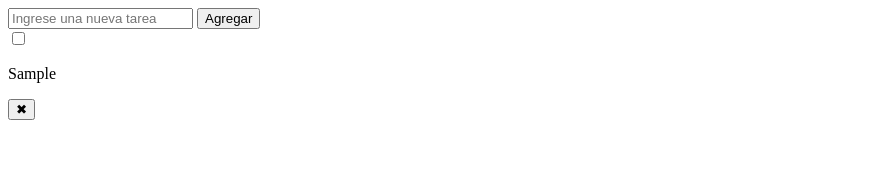
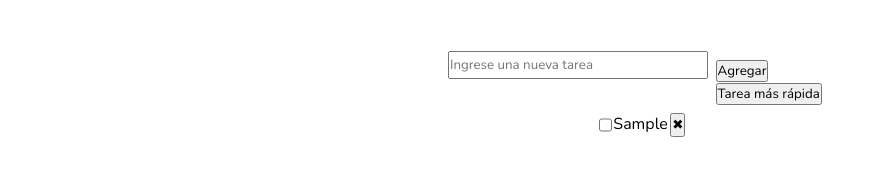
Before and after one commit to IanJolo/TP2_TODOLIST_Berman_Jolodovsky, a plain HTML site: page index.html in a window 1280 px wide. Both pictures are taken after typing "Sample" into the empty fields and a click on the button "Agregar". Shown: the whole page, without its empty margins (0-877 px from the left). Drawn offline with nearby package versions, Linux system fonts and the light colour scheme.

Commit message:
gran avance, falta los estilos

```diff
--- a/app.js
+++ b/app.js
@@ -6,7 +6,7 @@ let contador = 0;
 
 function AgregarTarea() {
     if (nuevaTarea.value.trim() === "") {
-        mensaje.innerText = "No podes agregar una tarea vacía";
+        mensaje.innerHTML = "No podes agregar una tarea vacía";
         mensaje.style.color = "red";
         return;
     }
@@ -30,9 +30,9 @@ function crearObjetoTarea(titulo) {
 }
 
 function mostrarListaTareas() {
-    let contenidoHTML = ""; // Inicializamos la variable correctamente
+    let textoDiv = "";
 
-    arrayTareas.forEach(tarea => {
+        arrayTareas.forEach(tarea => {
         let chequeado = "";
         let tachado = "";
 
@@ -41,23 +41,22 @@ function mostrarListaTareas() {
             tachado = "text-decoration: line-through;";
         }
 
-        contenidoHTML += `
+        textoDiv += `
             <div class="tarea">
                 <input type="checkbox" ${chequeado} onclick="marcarTarea(${tarea.id})">
                 <p style="${tachado}">${tarea.titulo}</p>
-                <button onclick="eliminarTarea(${tarea.id})">✖</button>
+                <button class="botonEliminar" onclick="eliminarTarea(${tarea.id})">✖</button>
             </div>
         `;
     });
 
-    mostrarTareas.innerHTML = contenidoHTML;
+    mostrarTareas.innerHTML = textoDiv;
 }
 
 function marcarTarea(idTarea) {
     for (let i = 0; i < arrayTareas.length; i++) {
         if (arrayTareas[i].id === idTarea) {
             arrayTareas[i].estaTachada = !arrayTareas[i].estaTachada;
-            arrayTareas[i].fechaTachada = arrayTareas[i].estaTachada ? new Date().toLocaleString() : "";
             mostrarListaTareas();
         }
     }
@@ -66,8 +65,34 @@ function marcarTarea(idTarea) {
 function eliminarTarea(idTarea) {
     for (let i = 0; i < arrayTareas.length; i++) {
         if (arrayTareas[i].id === idTarea) {
-            arrayTareas.splice(i, 1);
+            arrayTareas[i].fechaTachada=Date.now();
+            arrayTareas.splice(i, 1)
             mostrarListaTareas();
         }
     }
 }
+
+function mostrarTareaRapida(){
+    let mensaje = document.getElementById("mensaje");
+    let botonElimiar=document.getElementById("tareaMasRapida");
+    let tiempoMax=99999999;
+    let tareaMasRapida="";
+arrayTareas.map(obj=> {
+    let tiempoTardado=obj.fechaTachada-obj.fechaCreada;
+
+    if(obj.estaTachada==true && tiempoTardado < tiempoMax){
+        tareaMasRapida=obj.titulo;
+
+    }
+}
+)
+
+    if(tareaMasRapida!=="" ){
+    mensaje.innerHTML=`La tarea más rápida fue: ${tareaMasRapida}`
+    }else if(arrayTareas.length>0) {
+    mensaje.innerHTML=`No hay ninguna tarea finalizada`
+    }else{
+        mensaje.innerHTML=`No hay ninguna tarea pendiente`
+    }
+    mensaje.style.color="blue";
+}
--- a/index.html
+++ b/index.html
@@ -5,15 +5,22 @@
     <meta name="viewport" content="width=device-width, initial-scale=1.0">
     <link rel="stylesheet" href="styles.css">
     <link rel="icon" href="images/icon.png">
+    <style>
+        @import url('https://fonts.googleapis.com/css2?family=Nunito:ital,wght@0,200..1000;1,200..1000&display=swap');
+        </style>
     <title>Tp2-ToDoList</title>
 </head>
 <body>
-    <input autocomplete="off" type="text" id="nuevaTarea" placeholder="Ingrese una nueva tarea">
-    <button id="botonAgregar" onclick="AgregarTarea()">Agregar</button>
+    <div class="inputBotones">
+        <input autocomplete="off" type="text" id="nuevaTarea" placeholder="Ingrese una nueva tarea">
+        <div class="botones">
+            <button id="botonAgregar" onclick="AgregarTarea()">Agregar</button>
+            <button id="tareaMasRapida" onclick="mostrarTareaRapida()">Tarea más rápida</button>
+        </div>
+    </div>
     <div id="mensaje"></div>
     <div id="mostrarTareas"></div>
-
-
+    <div id="mensaje"></div>
     <script src="app.js"></script>
 </body>
 </html>
--- a/styles.css
+++ b/styles.css
@@ -1,4 +1,32 @@
-#tareita{
+*{
+    margin:0;
+    padding:0;
+    font-family: "Nunito", sans-serif;
+}
+body{
+    margin-top:4%;
+    display:flex;
+    justify-content: center;
+    align-items: center;
+    flex-direction: column;
+}
+input{
+    width:100%;
+    height: 3vh;
+}
+.inputBotones{
+    width: 30%;
     display: flex;
     flex-direction: row;
 }
+.botones{
+    margin:2%;
+}
+.tarea{
+    display: flex;
+    flex-direction: row;
+}
+.tarea p{
+    margin-right:3%;
+    margin-left:2%;
+}
```
